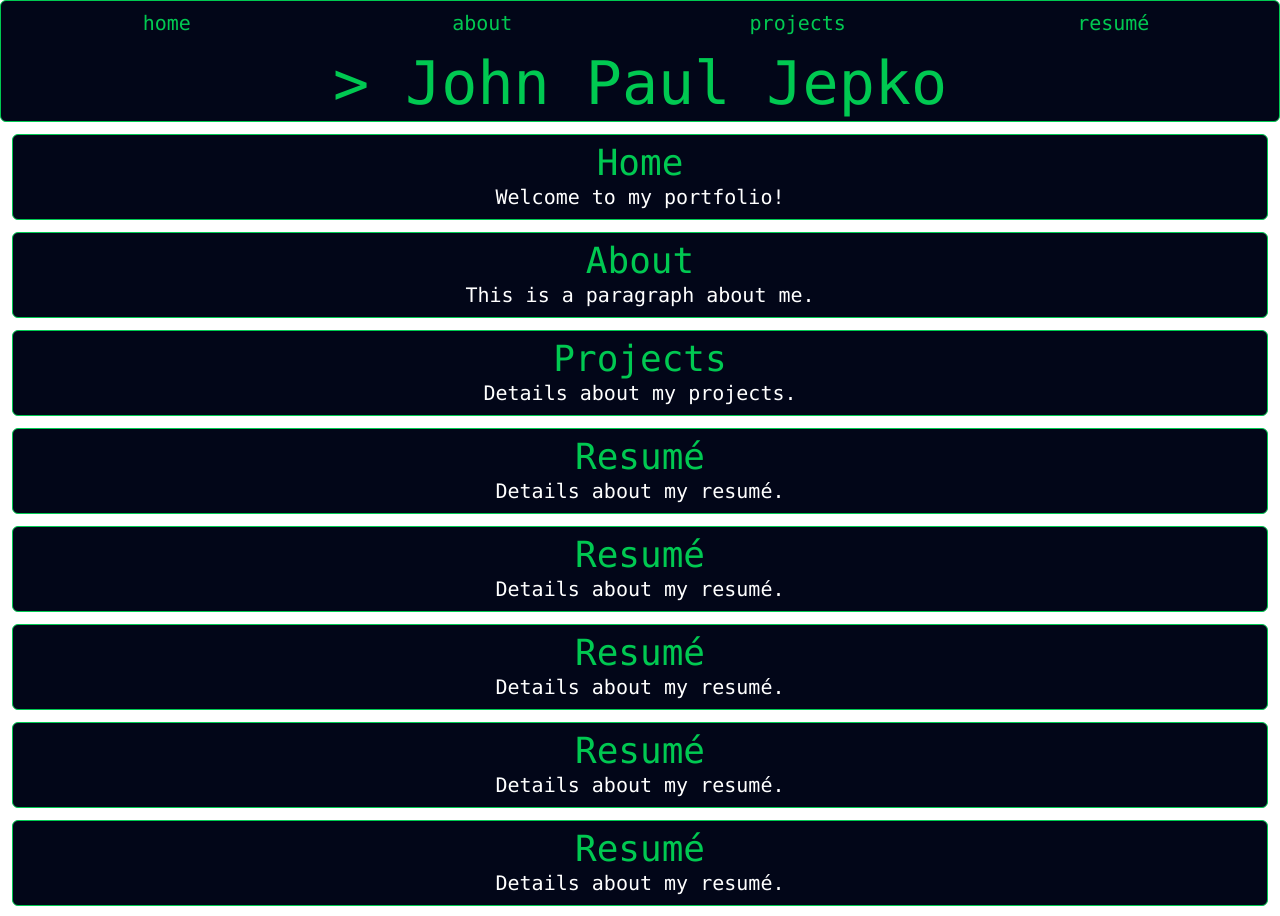
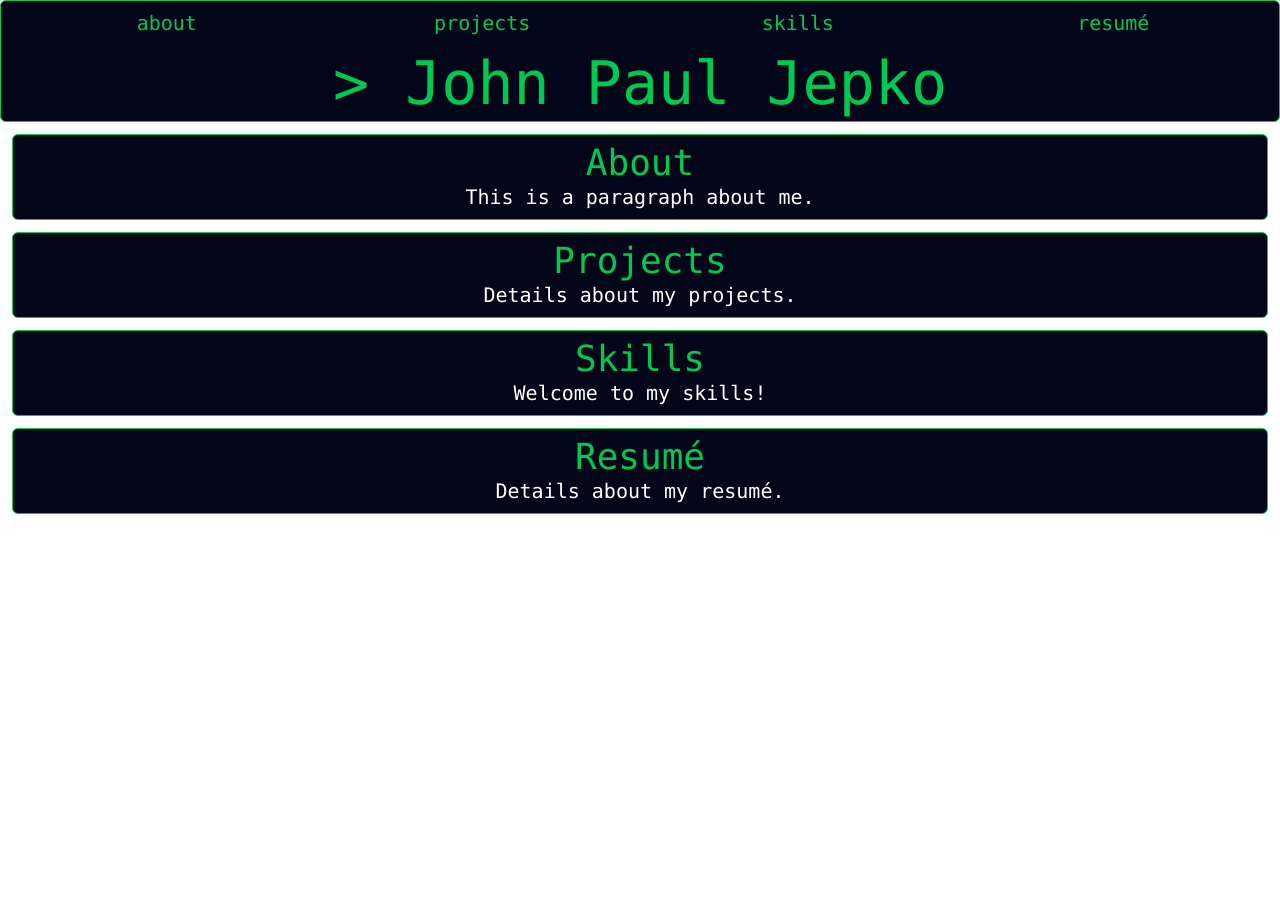
Before and after one commit to jpjepko/jepko-org, a React app: page / in a window 1280 px wide. Shown: the top 916 px of the page. After the commit the page ends 800 px from the top, so only its background shows below. Built offline with nearby package versions, Linux system fonts and the light colour scheme; the HTML template or start-up script is replaced by a standard one.

Commit message:
replace home with skills

```diff
--- a/src/App.tsx
+++ b/src/App.tsx
@@ -5,18 +5,14 @@ function App() {
     <>
       <header className="font-mono text-center text-xl bg-slate-950 text-green-500 p-2 border border-green-500 rounded-md sticky top-0">
         <nav className="grid grid-cols-4 text-xl">
-          <a href="#home" className="text-green-500 hover:text-green-600">home</a>
           <a href="#about" className="text-green-500 hover:text-green-600">about</a>
           <a href="#projects" className="text-green-500 hover:text-green-600">projects</a>
+          <a href="#skills" className="text-green-500 hover:text-green-600">skills</a>
           <a href="#resume" className="text-green-500 hover:text-green-600">resum&eacute;</a>
         </nav>
         <h1 className="col-span-4 text-6xl pt-4">&gt; John Paul Jepko</h1>
       </header>
       <main>
-        <div id="home" className="font-mono text-center text-xl bg-slate-950 text-white m-3 p-2 border border-green-500 rounded-md">
-          <h1 className="text-center text-4xl text-green-500">Home</h1>
-          <p>Welcome to my portfolio!</p>
-        </div>
         <div id="about" className="font-mono text-center text-xl bg-slate-950 text-white m-3 p-2 border border-green-500 rounded-md">
           <h1 className="text-center text-4xl text-green-500">About</h1>
           <p>This is a paragraph about me.</p>
@@ -25,25 +21,9 @@ function App() {
           <h1 className="text-center text-4xl text-green-500">Projects</h1>
           <p>Details about my projects.</p>
         </div>
-        <div id="resume" className="font-mono text-center text-xl bg-slate-950 text-white m-3 p-2 border border-green-500 rounded-md">
-          <h1 className="text-center text-4xl text-green-500">Resumé</h1>
-          <p>Details about my resumé.</p>
-        </div>
-        <div id="resume" className="font-mono text-center text-xl bg-slate-950 text-white m-3 p-2 border border-green-500 rounded-md">
-          <h1 className="text-center text-4xl text-green-500">Resumé</h1>
-          <p>Details about my resumé.</p>
-        </div>
-        <div id="resume" className="font-mono text-center text-xl bg-slate-950 text-white m-3 p-2 border border-green-500 rounded-md">
-          <h1 className="text-center text-4xl text-green-500">Resumé</h1>
-          <p>Details about my resumé.</p>
-        </div>
-        <div id="resume" className="font-mono text-center text-xl bg-slate-950 text-white m-3 p-2 border border-green-500 rounded-md">
-          <h1 className="text-center text-4xl text-green-500">Resumé</h1>
-          <p>Details about my resumé.</p>
-        </div>
-        <div id="resume" className="font-mono text-center text-xl bg-slate-950 text-white m-3 p-2 border border-green-500 rounded-md">
-          <h1 className="text-center text-4xl text-green-500">Resumé</h1>
-          <p>Details about my resumé.</p>
+        <div id="skills" className="font-mono text-center text-xl bg-slate-950 text-white m-3 p-2 border border-green-500 rounded-md">
+          <h1 className="text-center text-4xl text-green-500">Skills</h1>
+          <p>Welcome to my skills!</p>
         </div>
         <div id="resume" className="font-mono text-center text-xl bg-slate-950 text-white m-3 p-2 border border-green-500 rounded-md">
           <h1 className="text-center text-4xl text-green-500">Resumé</h1>
```
